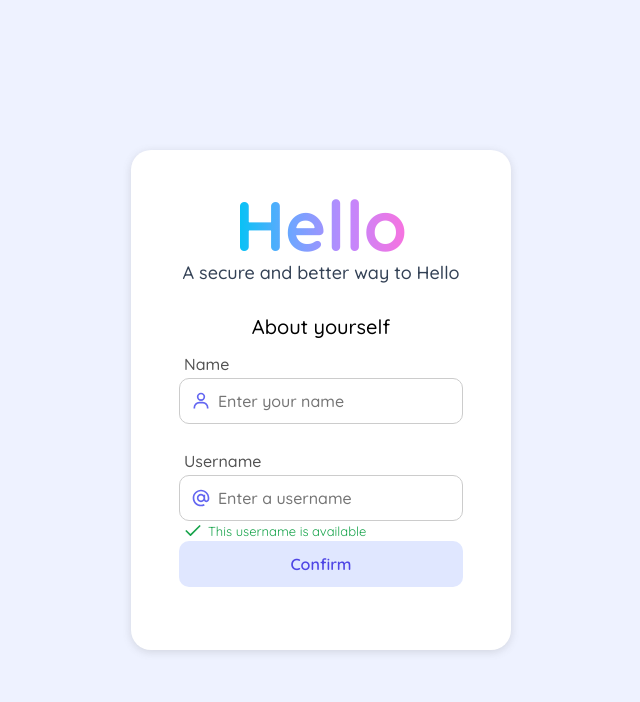
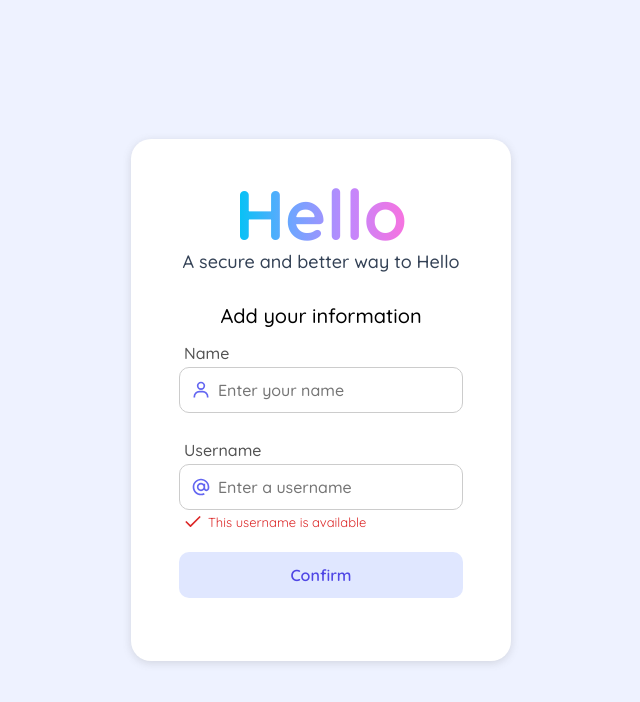
Before and after one commit to hrvsdev/hello-messenger, a Next.js app: page /login/set-username in a window 1280 px wide. Shown: the top 702 px of the page, without its empty margins (319-959 px from the left). Built offline with nearby package versions, Linux system fonts and the light colour scheme.

Commit message:
adding props

```diff
--- a/components/login/Login.tsx
+++ b/components/login/Login.tsx
@@ -1,5 +1,6 @@
 import React, { useState } from "react";
 import styled from "styled-components";
+
 import { FaUser } from "react-icons/fa";
 import { FcGoogle } from "react-icons/fc";
 import { BiEnvelope } from "react-icons/bi";
--- a/components/login/Username.tsx
+++ b/components/login/Username.tsx
@@ -1,6 +1,8 @@
 import styled from "styled-components";
 import { BiUser, BiAt } from "react-icons/bi";
-import { FiCheck } from "react-icons/fi";
+import { FiCheck, FiX } from "react-icons/fi";
+
+import { UsernameCheckType } from "./types";
 
 export default function Login() {
   return (
@@ -10,7 +12,7 @@ export default function Login() {
           <H1>Hello</H1>
         </LogoWrapper>
         <Tagline>A secure and better way to Hello</Tagline>
-        <LoginText>About yourself</LoginText>
+        <LoginText>Add your information</LoginText>
         <FormWrapper>
           <Label htmlFor="name">Name</Label>
           <InputWrapper>
@@ -35,7 +37,7 @@ export default function Login() {
             />
             <BiAt />
           </InputWrapper>
-          <UsernameCheck>
+          <UsernameCheck show={true} status="success">
             <div className="top">
               <FiCheck />
               <p>This username is available</p>
@@ -157,14 +159,16 @@ const InputError = styled.p<{ show: boolean }>`
   visibility: ${({ show }) => (show ? "visible" : "hidden")};
 `;
 
-const UsernameCheck = styled.div`
+const UsernameCheck = styled.div<UsernameCheckType>`
+  margin-top: 2px;
+  margin-bottom: 20px;
   padding-left: 4px;
 
   .top {
     display: flex;
     column-gap: 5px;
     align-items: center;
-    color: #16a34a;
+    color: ${({ status }) => (status === "success" ? "#dc2626" : "#16A34A")};
 
     svg {
       width: 20px;
--- /dev/null
+++ b/components/login/types.ts
@@ -0,0 +1,4 @@
+export type UsernameCheckType = {
+    show: boolean,
+    status: "success" | 'error'
+}
```
